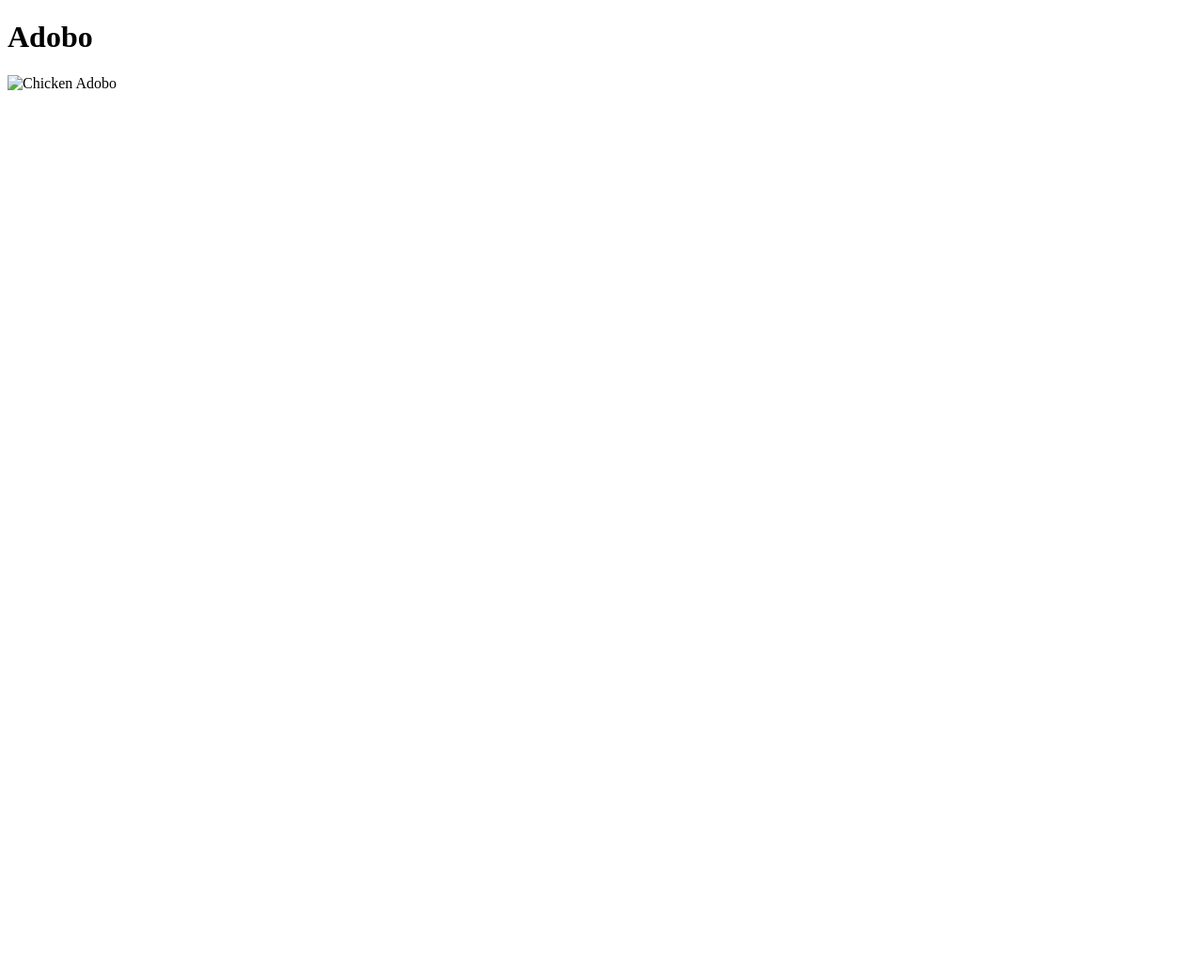
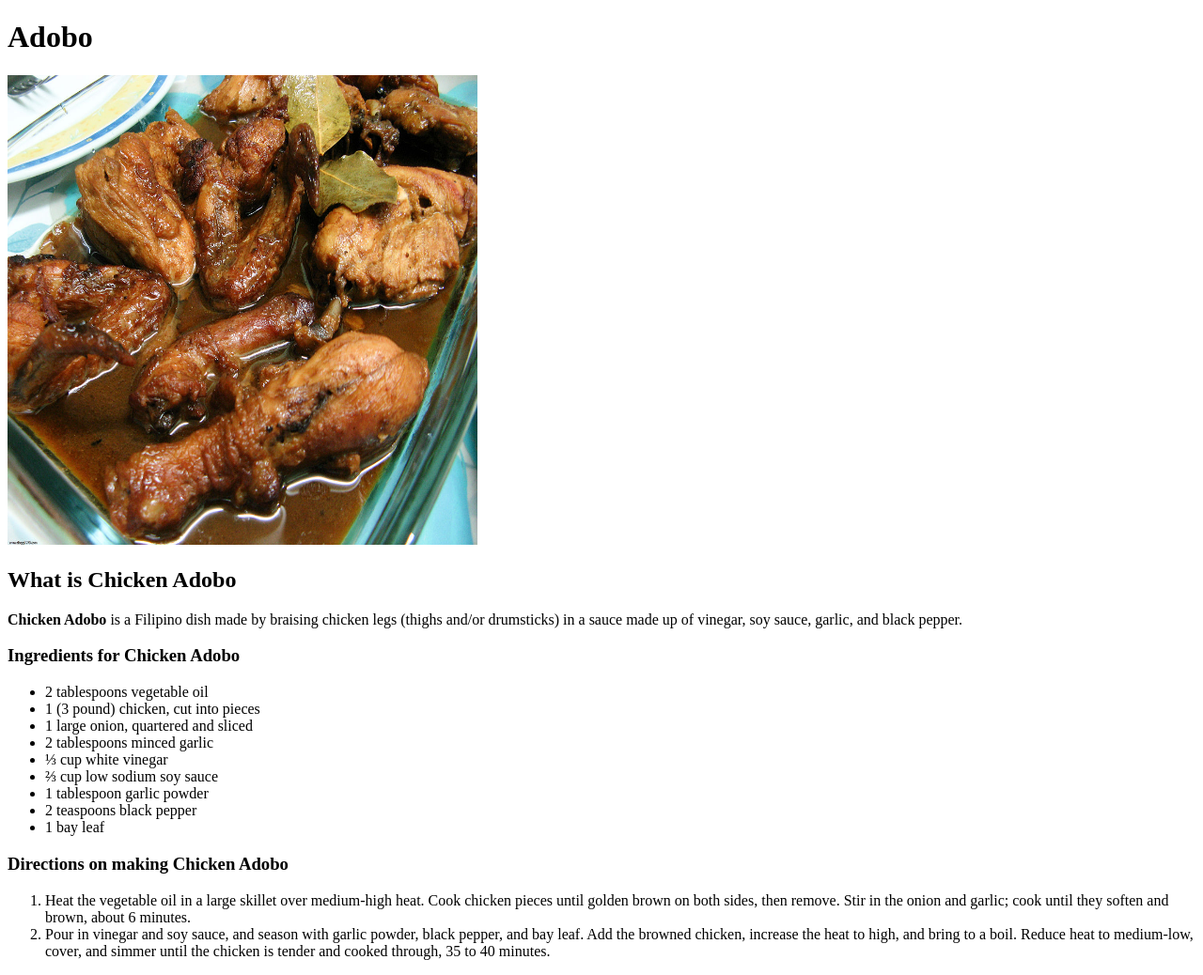
Before and after one commit to caytejohn/odin-recipes, a plain HTML site: page recipes/adobo.html in a window 1280 px wide. Shown: the whole page at 94% size. Before the commit the page ends 800 px from the top, so only its background shows below. Drawn offline with Linux system fonts and the light colour scheme.

Commit message:
Put all the chicken adobo recipes and directions

```diff
--- a/recipes/adobo.html
+++ b/recipes/adobo.html
@@ -8,7 +8,29 @@
 
   <body>
     <h1>Adobo</h1>
-    <img src="img/adoboph.jpg" alt="Chicken Adobo">
+    <img src="../img/adoboph.jpg" alt="Chicken Adobo" width="500" height="500">
+    <h2>What is Chicken Adobo</h2>
+    <p><strong>Chicken Adobo</strong> is a Filipino dish made by braising chicken legs (thighs and/or drumsticks) in a sauce made up of vinegar, soy sauce,
+      garlic, and black pepper.</p>
+    <h3>Ingredients for Chicken Adobo</h3>
+    <ul>
+      <li>2 tablespoons vegetable oil</li>
+      <li>1 (3 pound) chicken, cut into pieces</li>
+      <li>1 large onion, quartered and sliced</li>
+      <li>2 tablespoons minced garlic</li>
+      <li>⅓ cup white vinegar</li>
+      <li>⅔ cup low sodium soy sauce</li>
+      <li>1 tablespoon garlic powder</li>
+      <li>2 teaspoons black pepper</li>
+      <li>1 bay leaf</li>
+    </ul>
+    <h3>Directions on making Chicken Adobo</h3>
+    <ol>
+      <li>Heat the vegetable oil in a large skillet over medium-high heat. Cook chicken pieces until golden brown on both sides, then remove. Stir in the onion
+        and garlic; cook until they soften and brown, about 6 minutes.</li>
+      <li>Pour in vinegar and soy sauce, and season with garlic powder, black pepper, and bay leaf. Add the browned chicken, increase the heat to high, and
+        bring to a boil. Reduce heat to medium-low, cover, and simmer until the chicken is tender and cooked through, 35 to 40 minutes.</li>
+    </ol>
   </body>
 
 </html>
```
